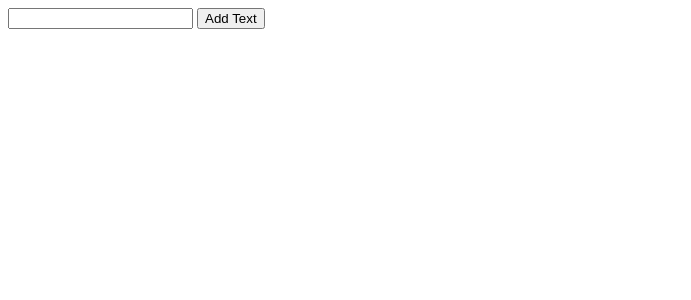
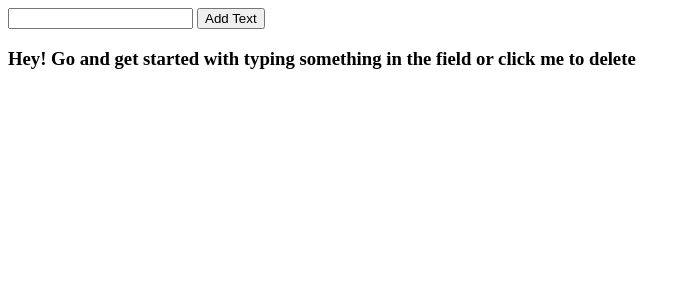
Before and after one commit to mortensenm1205/redux-in-depth, a React (Create React App) app: page / in a window 1280 px wide. Shown: the top 300 px of the page, without its empty margins (0-691 px from the left). Built offline with nearby package versions, Linux system fonts and the light colour scheme.

Commit message:
persistedState exsists now with a small function

```diff
--- a/src/App.js
+++ b/src/App.js
@@ -30,7 +30,7 @@ class App extends Component {
 
   render() {
     const { displayText } = this.state;
-    const { items, store } = this.props;
+    const { items } = this.props;
     return (
       <div>
         <Input displayText={displayText} change={this.handleChange}/>
--- a/src/index.js
+++ b/src/index.js
@@ -5,11 +5,18 @@ import { Provider } from 'react-redux';
 import { mainReducer } from './reducers';
 import App from './App';
 
-const store = createStore(mainReducer);
+const persistedState = {
+  text: [{
+    id: 0,
+    text: "Hey! Go and get started with typing something in the field or click me to delete"
+  }],
+};
+
+const store = createStore(mainReducer, persistedState);
 
 render(
   <Provider store={store}>
-   <App />
+   <App store={store}/>
   </Provider>,
   document.getElementById('root')
 )
```
